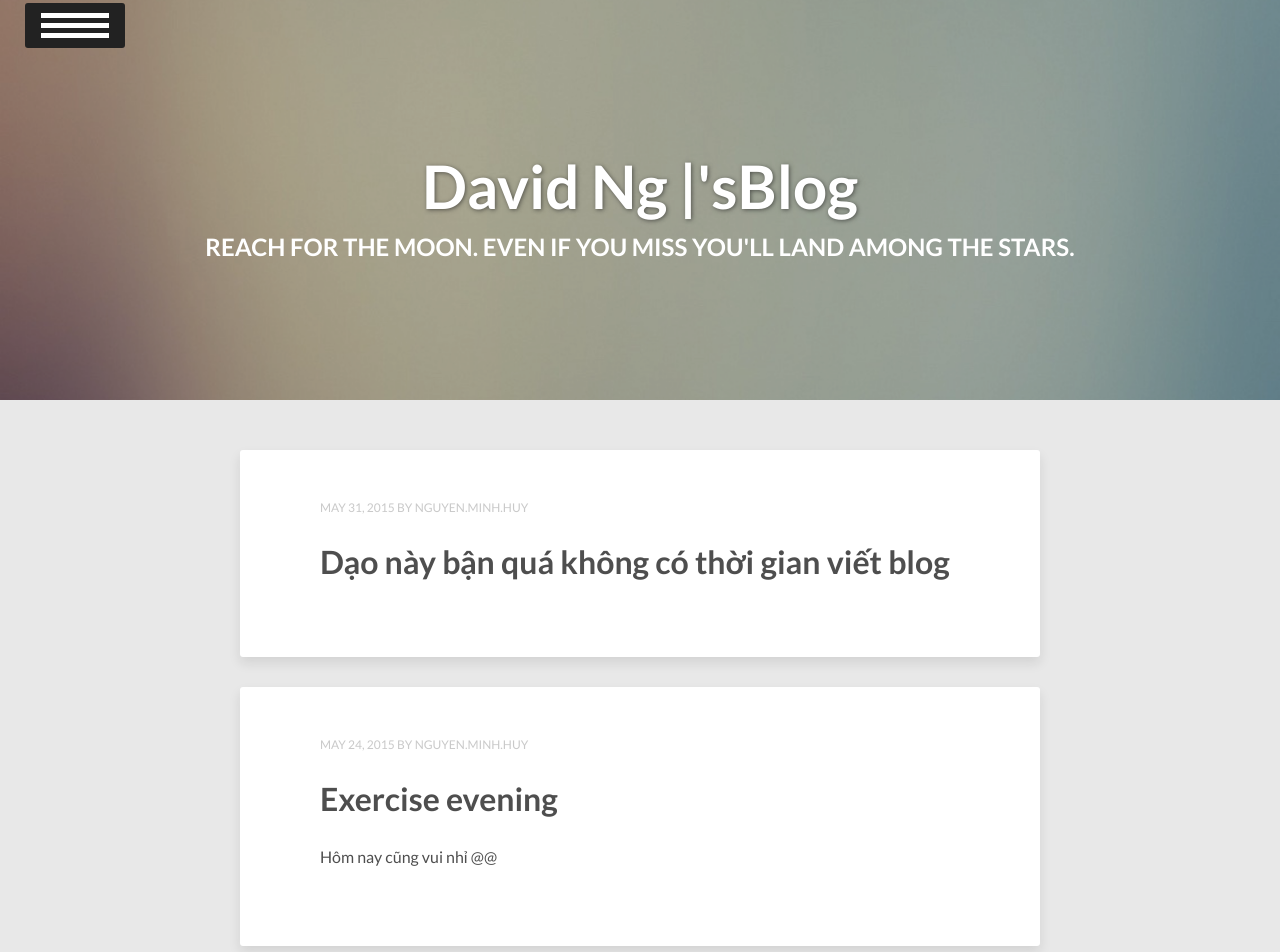
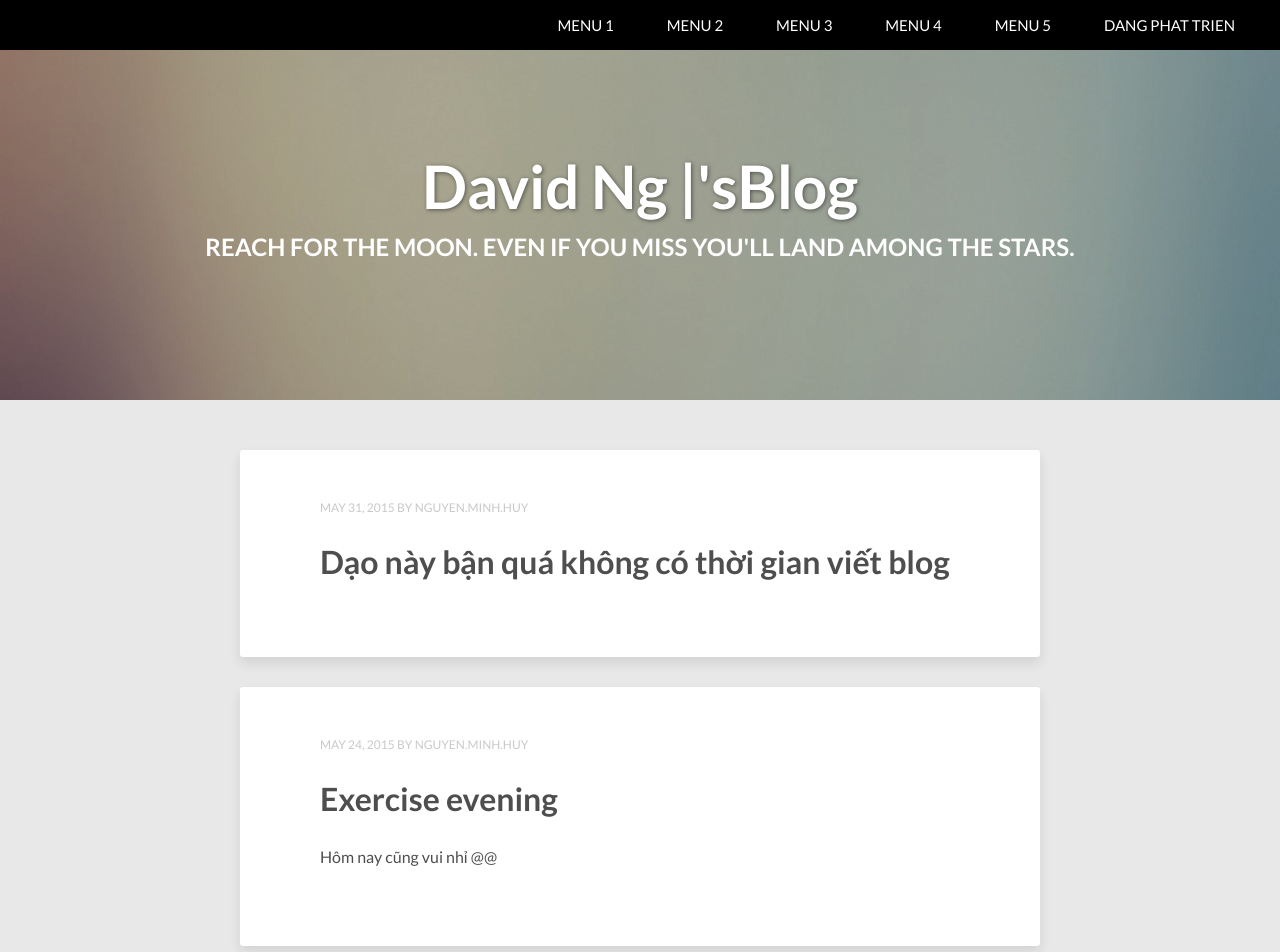
Before and after one commit to vareisen/vareisen.github.io, a Jekyll site: the page built from index.html, in a window 1280 px wide and 1400 px high. Shown: the top 952 px of the window. Built offline with Jekyll 4.4.1, drawn with Linux system fonts in a browser that asks for light colours; the list of posts is cut into pages by our own code.

Commit message:
Update head.html

```diff
--- a/_includes/head.html
+++ b/_includes/head.html
@@ -84,6 +84,7 @@ p.nice_day {
     text-align: right;
     position: fixed;
     width: 100%;
+    z-index: 1001;
 }
 #navi-bar ul {
     list-style-type: none;
```
